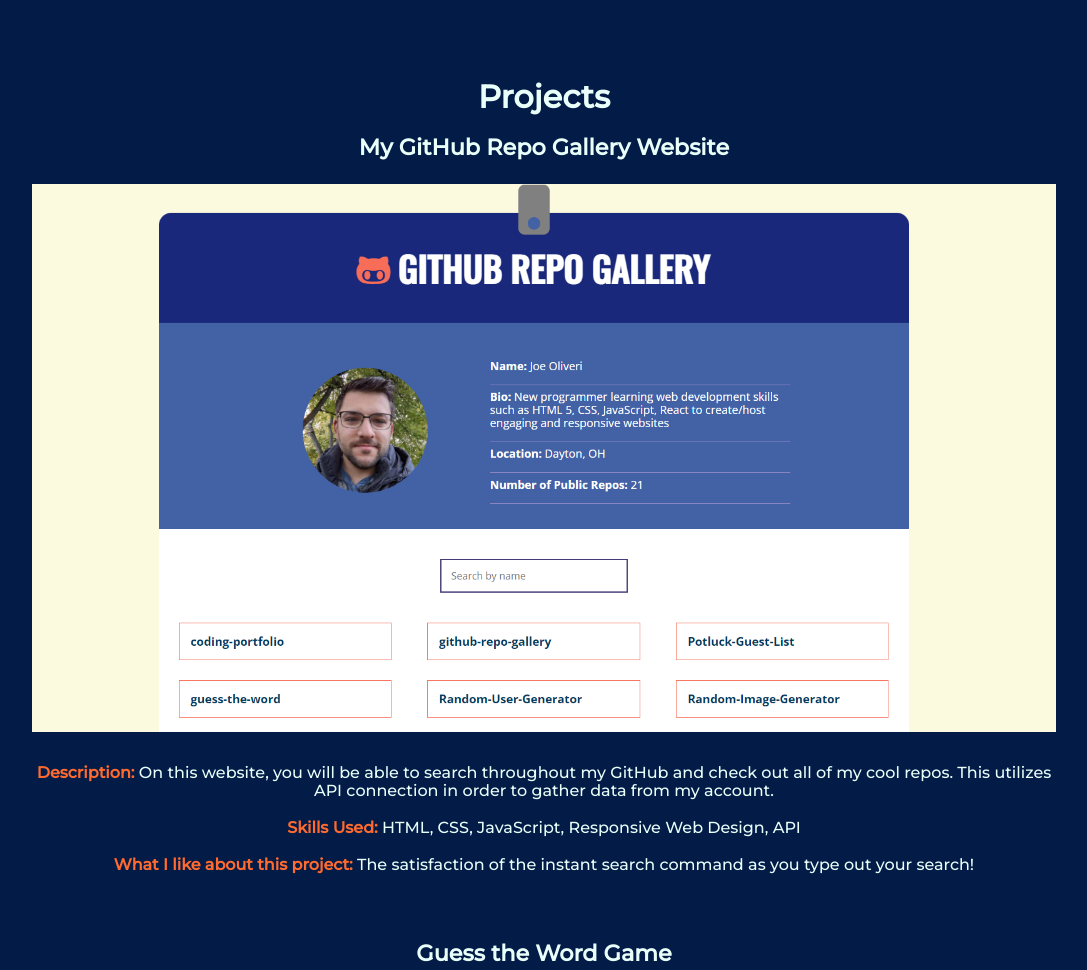
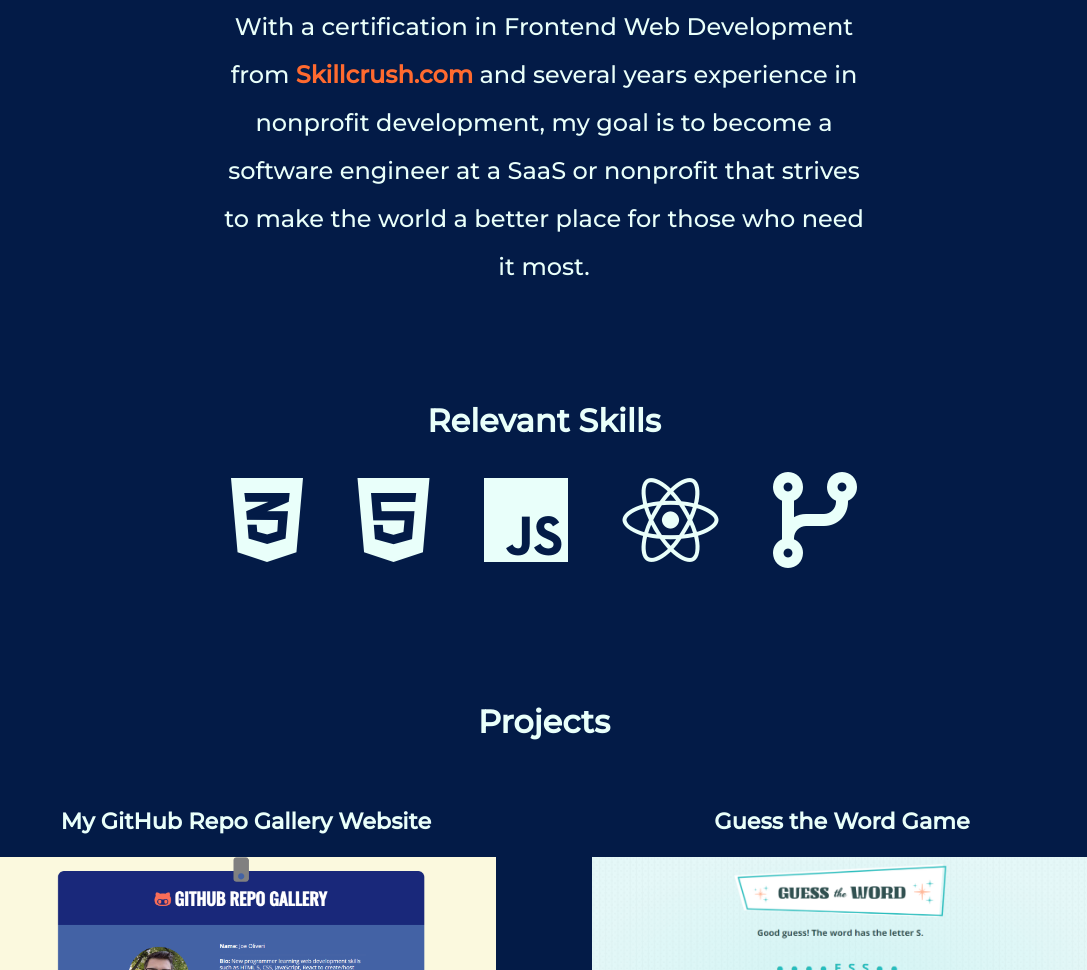
Before and after one commit to oliverijoe/coding-portfolio, a website built with Parcel: page index.html in a window 1280 px wide. Shown: the part 1312-2282 px from the top of the page, without its empty margins (96-1183 px from the left). Built offline with nearby package versions, Linux system fonts and the light colour scheme.

Commit message:
Finished mobile and desktop site

```diff
--- a/css/main.css
+++ b/css/main.css
@@ -94,6 +94,7 @@
   display: flex;
   flex-wrap: wrap;
   justify-content: center;
+  align-items: center;
   text-align: center;
   background-color: rgb(3, 27, 71);
   color:rgb(233, 255, 250);
@@ -103,6 +104,7 @@
 .content-wrapper {
   display: flex;
   justify-content: center;
+  align-items: center;
   flex-direction: column;
 }
 
@@ -158,7 +160,7 @@
   position: fixed;
   top: 0;
   align-self: center;
-  background-color: rgb(3, 27, 71);
+  background-color: rgb(3, 27, 71, .9);
   width: 100%;
 }
 
@@ -255,7 +257,7 @@
 
 #projects {
   display: flex;
-  flex-wrap: row wrap;
+  flex-direction: column;
 }
 
 #projects .title {
@@ -414,9 +416,76 @@
 
 @media only screen and (min-width: 1000px) {
   /* Style adjustments for viewports that meet the condition */
+
+  h3 {
+    font-size: 2em;
+  }
+
+  p {
+    font-size: 1.5em;
+  }
+
   nav ul li {
     padding: 2.5em;
+    font-size: 2em;
   }
+
+  header h1 {
+    margin-top: 3em;
+    margin-bottom: 1.25em;
+    font-size: 5em;
+  }
+
+  header h2 {
+    font-size: 2.5em;
+    width: 1300px;
+  }
+
+  #about img {
+    width: 20%;
+  }
+
+  #about .about-description {
+    width: 50%;
+  }
+
+  #about p {
+    line-height: 2em;
+  }
+
+  #skills {
+    width: 100%;
+  }
+  #skills ul {
+    margin-top: 2em;
+    width: 100%;
+  }
+
+  #skills ul li {
+    font-size: 1.5em;
+  }
+
+  #projects {
+    width: 100%;
+  }
+
+  #projects .content-wrapper {
+    display: flex;
+    flex-direction: row;
+    align-items: flex-start;
+  }
+
+  #projects .project {
+    width: 500px;
+    margin: 3em;
+    align-self: flex-start;
+  }
+
+  #projects p {
+    font-size: 1.15em;
+  }
+
+
 }
 
 @media print,
--- a/index.html
+++ b/index.html
@@ -55,8 +55,8 @@
       <img src="./img/joe-picture-tie.jpg" alt="joe-pic" />
       <h3 class="title">About Me</h3>
       <div class="about-description">
-        <p>With a certification in Frontend Web Development from <span>Skillcrush.com</span>, my goal is to become software engineer
-          at a company who strives to make the world a better place for those who need it most. </p>
+        <p>With a certification in Frontend Web Development from <span>Skillcrush.com</span> and several years experience in nonprofit development, my goal is to become a software engineer
+          at a SaaS or nonprofit that strives to make the world a better place for those who need it most. </p>
       </div>
     </div>
   </section>
@@ -86,19 +86,21 @@
   </section>
 
   <section id="projects">
+    <h3 class="title">Projects</h3>
     <div class="content-wrapper">
-      <h3 class="title">Projects</h3>
       <div class="project">
-        <h4><a href="https://oliverijoe.github.io/github-repo-gallery/" target="_blank">My GitHub Repo Gallery Website</a></h4>
+        <h4>My GitHub Repo Gallery Website</h4>
         <img src="img/github-repo-gallery-screenshot.png" alt="repo-gallery" />
+        <p><a href="https://oliverijoe.github.io/github-repo-gallery/" target="_blank">[Click for demo]</a></p><br>
         <p><span>Description: </span>On this website, you will be able to search throughout my GitHub and check out all of my cool
           repos. This utilizes API connection in order to gather data from my account.</p><br>
         <p><span>Skills Used: </span>HTML, CSS, JavaScript, Responsive Web Design, API</p><br>
         <p><span>What I like about this project: </span>The satisfaction of the instant search command as you type out your search!</p><br>
       </div>
       <div class="project">
-        <h4><a href="https://oliverijoe.github.io/guess-the-word/" target="_blank">Guess the Word Game</a></h4>
+        <h4>Guess the Word Game</h4>
         <img src="img/guess-the-word-screenshot.png" alt="guess-the-word" />
+        <p><a href="https://oliverijoe.github.io/guess-the-word/" target="_blank">[Click for demo]</a></p><br>
         <p><span>Description: </span>This game will test your knowledge of...well, words!
         You have 8 guesses to guess the letters of a word generated from an API bank of various words.
         Try your best and pay attention to the prompts on the screen.</p><br>
@@ -133,6 +135,8 @@
           </li>
         </ul>
       </div>
+      <br><br>
+      <h4>Thanks for stopping by!</h4>
     </div>
   </section>
 
```
